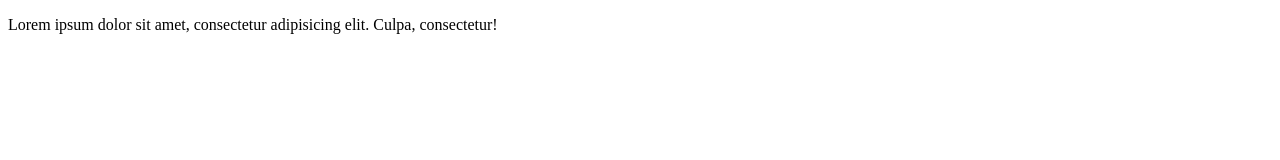
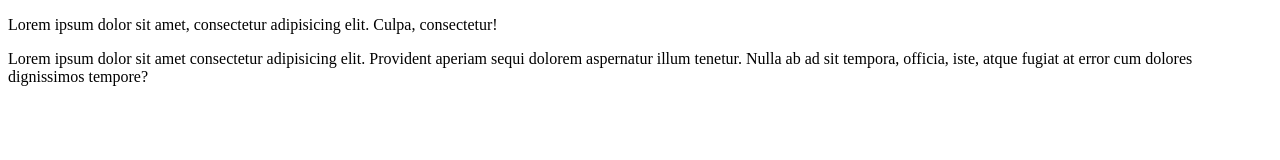
Before and after one commit to Madhus2004/learn-git, a plain HTML site: page index.html in a window 1280 px wide. Drawn offline with Linux system fonts and the light colour scheme.

Commit message:
add paragraph to code

```diff
--- a/index.html
+++ b/index.html
@@ -10,5 +10,10 @@
       Lorem ipsum dolor sit amet, consectetur adipisicing elit. Culpa,
       consectetur!
     </p>
+    <p>
+      Lorem ipsum dolor sit amet consectetur adipisicing elit. Provident aperiam
+      sequi dolorem aspernatur illum tenetur. Nulla ab ad sit tempora, officia,
+      iste, atque fugiat at error cum dolores dignissimos tempore?
+    </p>
   </body>
 </html>
```
